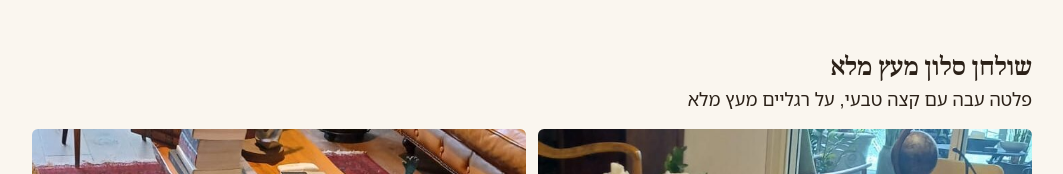
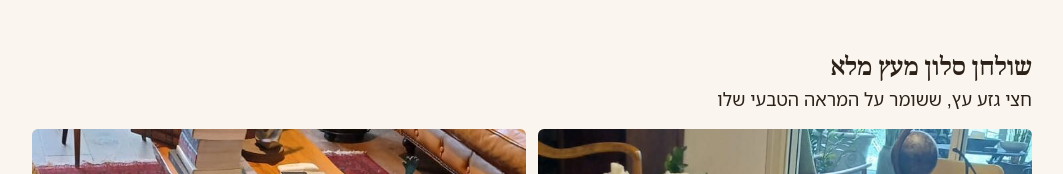
Before and after one commit to ehudettun/yaakov-nagarut, a plain HTML site: page index.html in a window 1280 px wide. Shown: the part 2015-2189 px from the top of the page, without its empty margins (108-1171 px from the left). Drawn offline with Linux system fonts and the light colour scheme.

Commit message:
Table caption

```diff
--- a/index.html
+++ b/index.html
@@ -22,7 +22,7 @@ h2{font:700 30px "Noto Serif Hebrew",Georgia,serif;border-bottom:2px solid var(-
 <h2>העבודות שלי</h2>
 <section class="work"><h3>ספריית עץ מלא לסלון</h3><p>ארון עץ גדול עם מדפים ומגירות</p><div class="imgs"><img src="img/library.jpg" alt="ארון ספרייה מעץ"></div></section>
 <section class="work"><h3>ויטרינת עץ וזכוכית</h3><p>דלתות זכוכית במסגרת עץ שמבליטה את היופי הטבעי שלו</p><div class="imgs one"><img src="img/vitrine.jpg" alt="ויטרינת עץ וזכוכית"></div></section>
-<section class="work"><h3>שולחן סלון מעץ מלא</h3><p>פלטה עבה עם קצה טבעי, על רגליים מעץ מלא</p><div class="imgs"><img src="img/table1.jpg" alt="שולחן סלון מעץ מלא"><img src="img/table2.jpg" alt="שולחן סלון, זווית נוספת"></div></section>
+<section class="work"><h3>שולחן סלון מעץ מלא</h3><p>חצי גזע עץ, ששומר על המראה הטבעי שלו</p><div class="imgs"><img src="img/table1.jpg" alt="שולחן סלון מעץ מלא"><img src="img/table2.jpg" alt="שולחן סלון, זווית נוספת"></div></section>
 <section class="work"><h3>ארונית לפטיפון</h3><p>קווים מעוגלים, מקום למגבר ולאוסף התקליטים</p><div class="imgs one"><img src="img/record.jpg" alt="ארונית עץ לפטיפון"></div></section>
 <section class="work"><h3>מתקן לבקבוקי יין</h3><p>לוח עץ נשען על הקיר, פשוט ומיוחד</p><div class="imgs one"><img src="img/wine.jpg" alt="מתקן עץ לבקבוקי יין"></div></section>
 <section class="work"><h3>מדפי עץ למטבח</h3><p>שני מדפים עם קצה טבעי</p><div class="imgs"><img src="img/shelves1.jpg" alt="מדפי עץ למטבח"><img src="img/shelves2.jpg" alt="מדפי עץ, מבט מהצד"></div></section>
```
